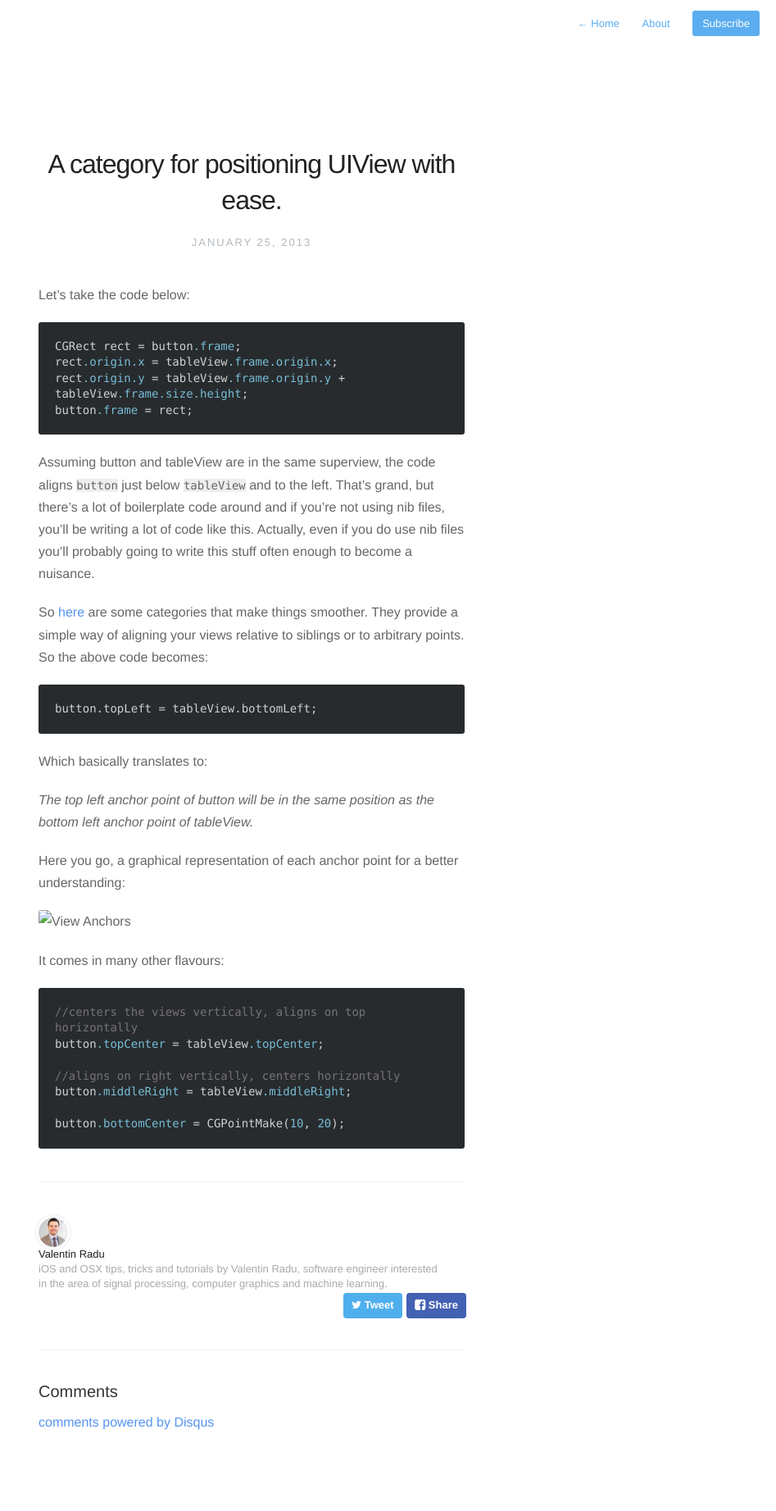
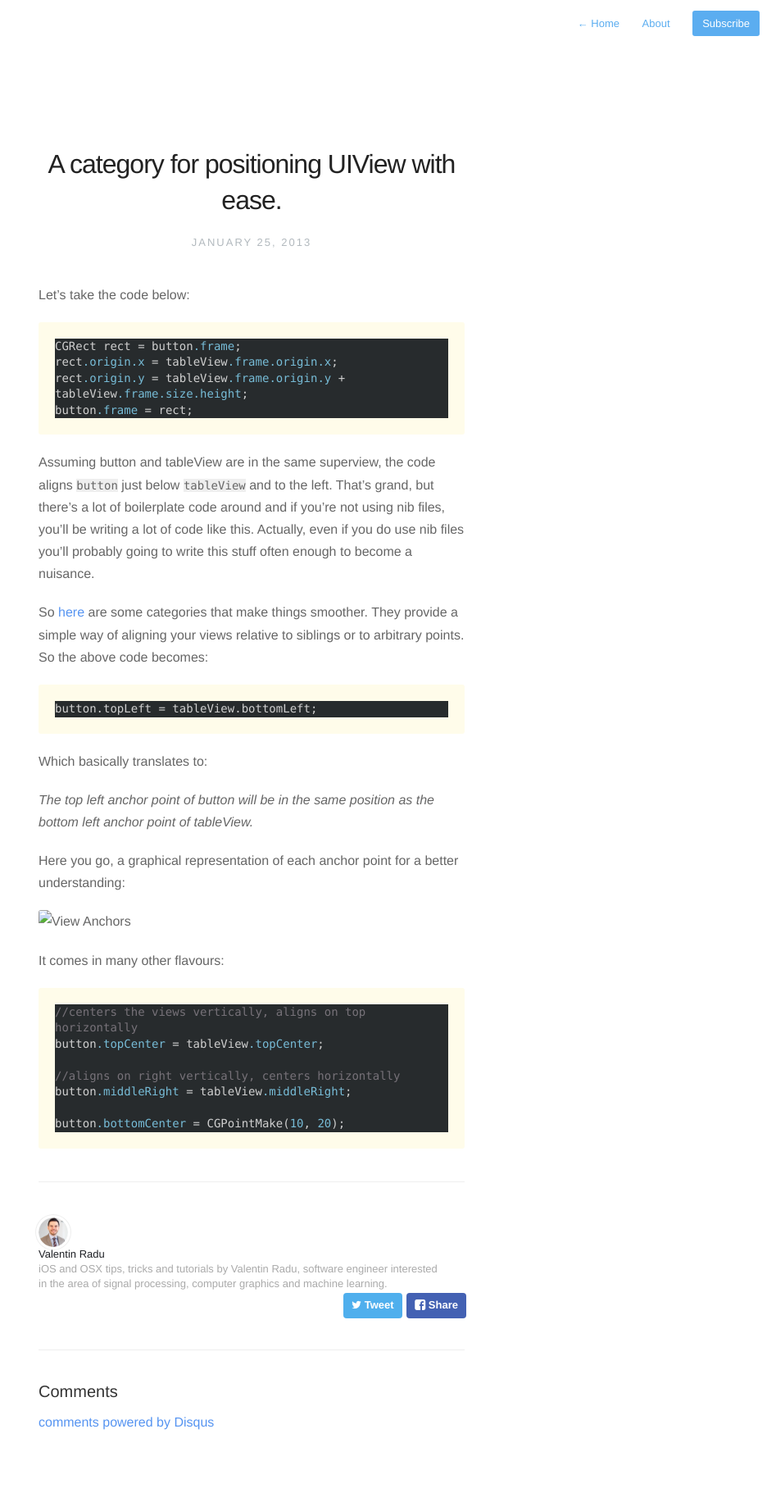
Before and after one commit to valentinradu/valentinradu.github.io, a Jekyll site: the page built from _posts/2013-01-25-positioning-uiview-with-ease.md, in a window 1280 px wide. Shown: the whole page at 82% size, without its empty margins (333-1280 px from the left). Built offline with Jekyll 4.4.1, drawn with Linux system fonts in a browser that asks for light colours; nearby versions of some CDN libraries; comment, search, counter and statistics services are not loaded.

Commit message:
Changed code color

```diff
--- a/assets/css/style.css
+++ b/assets/css/style.css
@@ -302,12 +302,12 @@ pre	{
 	/*font-size:14px;*/
 	overflow:auto;
 	border-radius: 3px;
-	background: #272b2d;
+	background: #FFFCEA;
 	  font-family: 'Source Code Pro',Menlo,monospace;
 	  font-size: 13px;
 	  line-height: 1.5em;
 	  font-weight: 500;
-	color: #d0d4d7;
+	color: #577EA8;
 
 }
 
```
